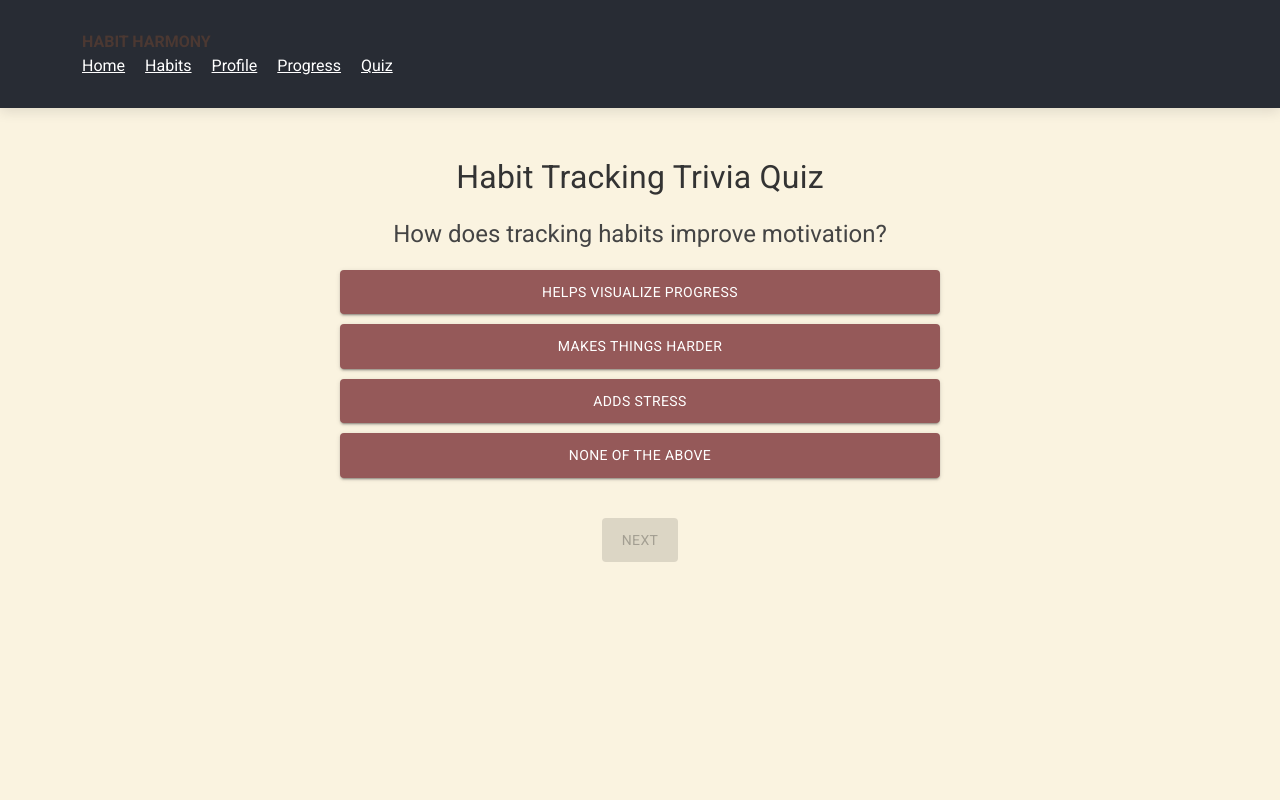
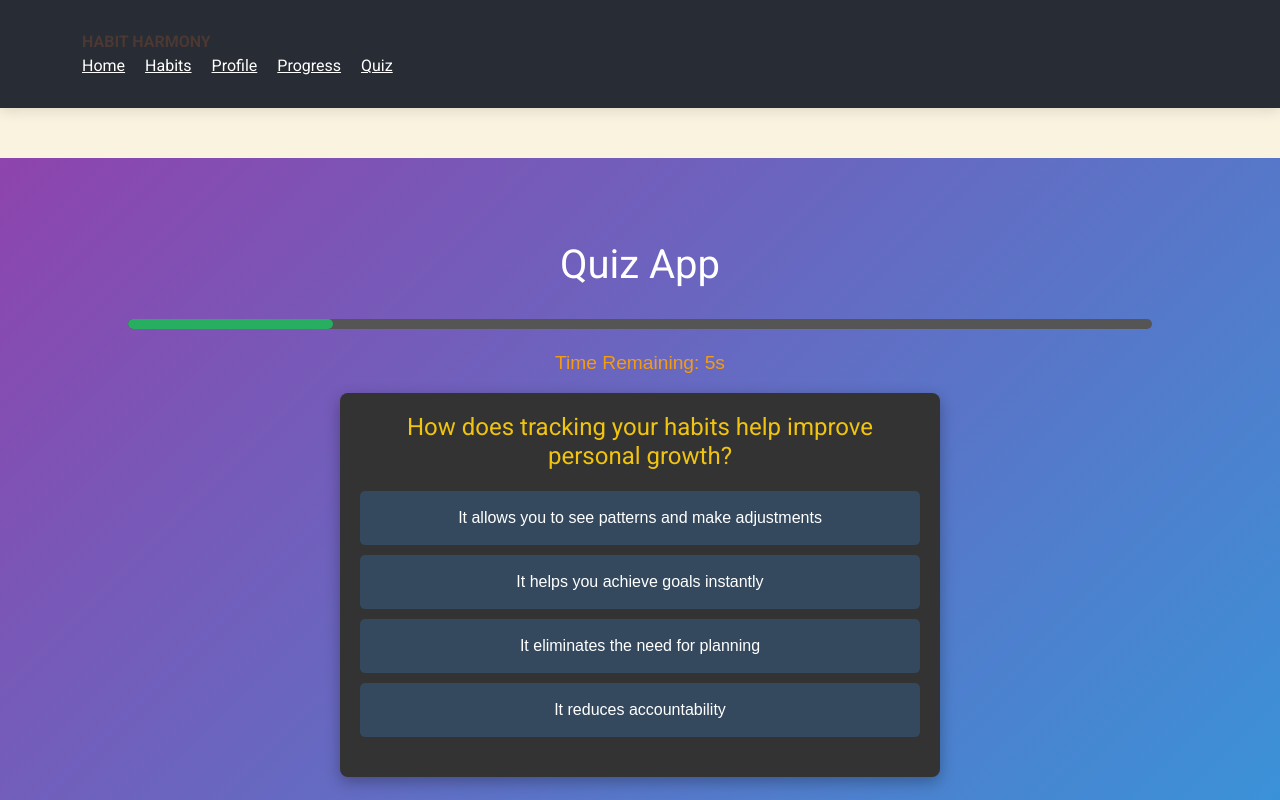
Before and after one commit to palmaisaias/HabitHarmony, a React (Vite) app: page /quiz in a window 1280 px wide. Shown: the top 800 px of the page. Built offline with nearby package versions, Linux system fonts and the light colour scheme.

Commit message:
upgrade quiz

```diff
--- a/src/pages/Quiz.jsx
+++ b/src/pages/Quiz.jsx
@@ -1,122 +1,156 @@
-// Quiz.jsx
-import React, { useState } from 'react';
-import { Container, Typography, Button } from '@mui/material';
-import '../styles/Quiz.css';
+import React, { useState, useEffect } from "react";
+import "../styles/Quiz.css";
 
-const questions = [
+const Quiz = () => {
+  const [questions] = useState([
     {
-    question: 'How does tracking habits improve motivation?',
-    options: ['Helps visualize progress', 'Makes things harder', 'Adds stress', 'None of the above'],
-    answer: 'Helps visualize progress',
+      questionText:
+        "How does tracking your habits help improve personal growth?",
+      options: [
+        "It allows you to see patterns and make adjustments",
+        "It helps you achieve goals instantly",
+        "It eliminates the need for planning",
+        "It reduces accountability",
+      ],
+      answer: "It allows you to see patterns and make adjustments",
     },
     {
-    question: 'Which of the following is a benefit of tracking habits?',
-    options: ['Identifies bad patterns', 'Creates confusion', 'Wastes time', 'None of the above'],
-    answer: 'Identifies bad patterns',
+      questionText: "What is one of the main benefits of habit tracking?",
+      options: [
+        "You feel more productive and motivated",
+        "You can ignore small achievements",
+        "You avoid setting new goals",
+        "You increase your stress levels",
+      ],
+      answer: "You feel more productive and motivated",
     },
     {
-    question: 'Habit tracking can improve which of these aspects of your life?',
-    options: ['Physical health', 'Mental health', 'Productivity', 'All of the above'],
-    answer: 'All of the above',
+      questionText: "How can tracking your habits impact your health?",
+      options: [
+        "It encourages consistent healthy routines",
+        "It promotes procrastination",
+        "It reduces sleep quality",
+        "It discourages exercise",
+      ],
+      answer: "It encourages consistent healthy routines",
     },
     {
-    question: 'What does consistent habit tracking help you build?',
-    options: ['Accountability', 'Forgetfulness', 'Laziness', 'Excuses'],
-    answer: 'Accountability',
+      questionText:
+        "Why is it useful to keep a habit tracker for long-term goals?",
+      options: [
+        "It breaks down big goals into achievable steps",
+        "It makes goals more difficult to achieve",
+        "It only focuses on short-term rewards",
+        "It removes the need for goal-setting",
+      ],
+      answer: "It breaks down big goals into achievable steps",
     },
     {
-    question: 'Tracking habits helps in identifying what?',
-    options: ['Progress', 'Failures only', 'Only positive outcomes', 'None of the above'],
-    answer: 'Progress',
+      questionText: "What effect does habit tracking have on self-discipline?",
+      options: [
+        "It strengthens self-discipline by creating accountability",
+        "It reduces motivation over time",
+        "It creates more distractions",
+        "It only affects physical health",
+      ],
+      answer: "It strengthens self-discipline by creating accountability",
     },
-  {
-    question: 'Why is it useful to set a goal when tracking habits?',
-    options: ['Gives direction', 'Makes it boring', 'Unnecessary pressure', 'None of the above'],
-    answer: 'Gives direction',
-  },
-  {
-    question: 'Habit tracking can lead to which of these?',
-    options: ['Increased discipline', 'More confusion', 'Lack of focus', 'None of the above'],
-    answer: 'Increased discipline',
-  },
-  {
-    question: 'Which of these helps in maintaining consistency?',
-    options: ['Tracking progress', 'Ignoring the habit', 'Being lazy', 'None of the above'],
-    answer: 'Tracking progress',
-  },
-  {
-    question: 'How does tracking habits affect self-awareness?',
-    options: ['Increases self-awareness', 'Decreases it', 'No effect', 'Confuses the mind'],
-    answer: 'Increases self-awareness',
-  },
-  {
-    question: 'What can tracking habits help you celebrate?',
-    options: ['Small wins', 'Nothing', 'Failures', 'Stress'],
-    answer: 'Small wins',
-  },
-];
-
-const Quiz = () => {
-  const [currentQuestion, setCurrentQuestion] = useState(0);
+  ]);
+  const [currentQuestionIndex, setCurrentQuestionIndex] = useState(0);
+  const [selectedOption, setSelectedOption] = useState(null);
   const [score, setScore] = useState(0);
   const [showScore, setShowScore] = useState(false);
-  const [selectedAnswer, setSelectedAnswer] = useState(null);
+  const [timeRemaining, setTimeRemaining] = useState(10); // Timer for each question
 
-  const handleAnswerOptionClick = (option) => {
-    setSelectedAnswer(option);
+  useEffect(() => {
+    if (timeRemaining > 0) {
+      const timer = setTimeout(() => setTimeRemaining(timeRemaining - 1), 1000);
+      return () => clearTimeout(timer);
+    } else {
+      handleNextQuestion(); // Automatically move to the next question when time runs out
+    }
+  }, [timeRemaining]);
+
+  const handleOptionClick = (option) => {
+    setSelectedOption(option);
   };
 
   const handleNextQuestion = () => {
-    if (selectedAnswer === questions[currentQuestion].answer) {
+    if (selectedOption === questions[currentQuestionIndex].answer) {
       setScore(score + 1);
     }
-    setSelectedAnswer(null);
-    const nextQuestion = currentQuestion + 1;
-    if (nextQuestion < questions.length) {
-      setCurrentQuestion(nextQuestion);
+    setSelectedOption(null);
+    if (currentQuestionIndex + 1 < questions.length) {
+      setCurrentQuestionIndex(currentQuestionIndex + 1);
+      setTimeRemaining(10); // Reset timer for the next question
     } else {
       setShowScore(true);
     }
   };
 
+  const handleRestartQuiz = () => {
+    setScore(0);
+    setCurrentQuestionIndex(0);
+    setSelectedOption(null);
+    setShowScore(false);
+    setTimeRemaining(10);
+  };
+
   return (
-    <Container className="quiz-container">
-      <Typography variant="h4" className="quiz-heading">
-        Habit Tracking Trivia Quiz
-      </Typography>
+    <div className="quiz-container">
+      <h1 className="quiz-heading">Quiz App</h1>
+
       {showScore ? (
         <div className="score-section">
           You scored {score} out of {questions.length}
+          <button className="restart-button" onClick={handleRestartQuiz}>
+            Restart Quiz
+          </button>
         </div>
       ) : (
+        <>
+          <div className="progress-bar">
+            <div
+              className="progress"
+              style={{
+                width: `${
+                  ((currentQuestionIndex + 1) / questions.length) * 100
+                }%`,
+              }}
+            ></div>
+          </div>
+
+          <div className="timer">Time Remaining: {timeRemaining}s</div>
+
           <div className="question-section">
-          <Typography variant="h5" className="question-text">
-            {questions[currentQuestion].question}
-          </Typography>
+            <h2 className="question-text">
+              {questions[currentQuestionIndex].questionText}
+            </h2>
             <div className="options-container">
-            {questions[currentQuestion].options.map((option, index) => (
-              <Button
-                key={index}
-                variant="contained"
-                className={`option-button ${selectedAnswer === option ? 'selected' : ''}`}
-                onClick={() => handleAnswerOptionClick(option)}
+              {questions[currentQuestionIndex].options.map((option) => (
+                <button
+                  key={option}
+                  className={`option-button ${
+                    selectedOption === option ? "selected" : ""
+                  }`}
+                  onClick={() => handleOptionClick(option)}
                 >
                   {option}
-              </Button>
+                </button>
               ))}
             </div>
-          <Button
-            variant="contained"
-            color="primary"
+          </div>
+
+          <button
             className="next-button"
             onClick={handleNextQuestion}
-            disabled={!selectedAnswer}
+            disabled={!selectedOption}
           >
             Next
-          </Button>
+          </button>
+        </>
+      )}
     </div>
-      )}
-    </Container>
   );
 };
 
--- a/src/styles/Quiz.css
+++ b/src/styles/Quiz.css
@@ -6,13 +6,39 @@
   align-items: center !important;
   justify-content: center !important;
   margin-top: 50px !important;
+  width: 100vw !important;
+  min-height: 100vh !important;
+  background: linear-gradient(135deg, #8e44ad, #3498db) !important;
+  color: white !important;
+  font-family: Arial, sans-serif !important;
 }
 
 .quiz-heading {
-  font-size: 2rem !important;
+  font-size: 2.5rem !important;
+  margin-bottom: 30px !important;
+  text-align: center !important;
+  color: #fff !important;
+}
+
+.progress-bar {
+  width: 80% !important;
+  height: 10px !important;
+  background-color: #555 !important;
+  border-radius: 5px !important;
   margin-bottom: 20px !important;
-  text-align: center !important;
-  color: #333 !important;
+  overflow: hidden !important;
+}
+
+.progress {
+  height: 100% !important;
+  background-color: #27ae60 !important;
+  transition: width 0.5s ease !important;
+}
+
+.timer {
+  font-size: 1.2rem !important;
+  color: #f39c12 !important;
+  margin-bottom: 15px !important;
 }
 
 .question-section {
@@ -20,12 +46,16 @@
   max-width: 600px !important;
   margin-bottom: 30px !important;
   text-align: center !important;
+  background-color: #333 !important;
+  padding: 20px !important;
+  border-radius: 8px !important;
+  box-shadow: 0 5px 15px rgba(0, 0, 0, 0.3) !important;
 }
 
 .question-text {
   margin-bottom: 20px !important;
   font-size: 1.5rem !important;
-  color: #444 !important;
+  color: #f1c40f !important;
 }
 
 .options-container {
@@ -36,24 +66,66 @@
 }
 
 .option-button {
-  padding: 10px !important;
-  background-color: #955959 !important;
-  transition: background-color 0.3s ease !important;
+  padding: 15px !important;
+  background-color: #34495e !important;
+  color: white !important;
+  border: none !important;
+  border-radius: 5px !important;
+  cursor: pointer !important;
+  transition: background-color 0.3s ease, transform 0.1s ease !important;
+}
+
+.option-button:hover {
+  background-color: #2ecc71 !important;
+  transform: scale(1.05) !important;
 }
 
 .option-button.selected {
-  background-color: #6a11cb !important;
+  background-color: #9b59b6 !important;
   color: white !important;
 }
 
 .next-button {
   margin-top: 20px !important;
-  padding: 10px 20px !important;
+  padding: 12px 25px !important;
+  background-color: #3498db !important;
+  color: white !important;
+  border: none !important;
+  border-radius: 5px !important;
+  cursor: pointer !important;
+  transition: background-color 0.3s ease !important;
+}
+
+.next-button:disabled {
+  background-color: #7f8c8d !important;
+  cursor: not-allowed !important;
+}
+
+.next-button:hover:not(:disabled) {
+  background-color: #2980b9 !important;
 }
 
 .score-section {
   font-size: 1.8rem !important;
-  color: #333 !important;
+  color: #fff !important;
   text-align: center !important;
   margin-top: 30px !important;
+  background-color: #34495e !important;
+  padding: 20px !important;
+  border-radius: 8px !important;
 }
+
+.restart-button {
+  margin-top: 20px !important;
+  padding: 12px 25px !important;
+  background-color: #e74c3c !important;
+  color: white !important;
+  border: none !important;
+  border-radius: 5px !important;
+  cursor: pointer !important;
+  transition: background-color 0.3s ease !important;
+}
+
+.restart-button:hover {
+  background-color: #c0392b !important;
+}
```
Lines whose indentation alone changed are shown as unchanged.
